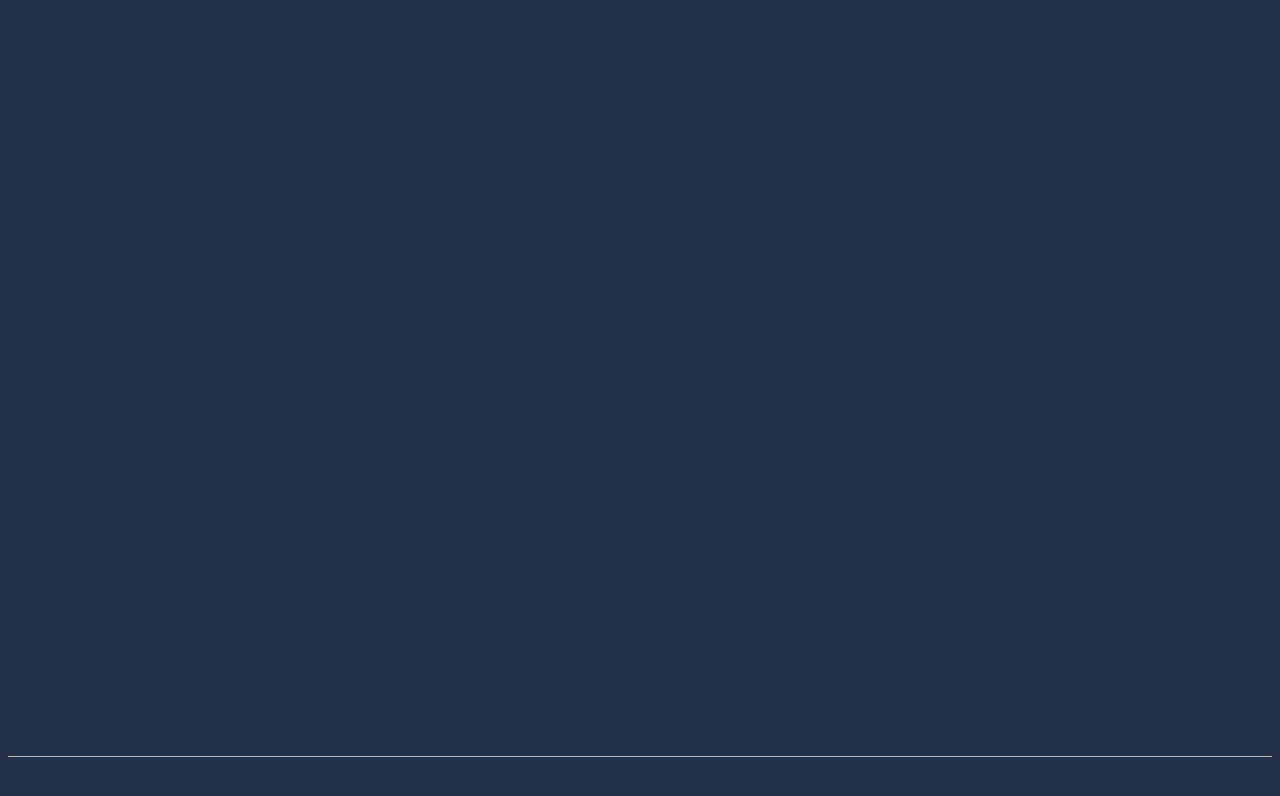
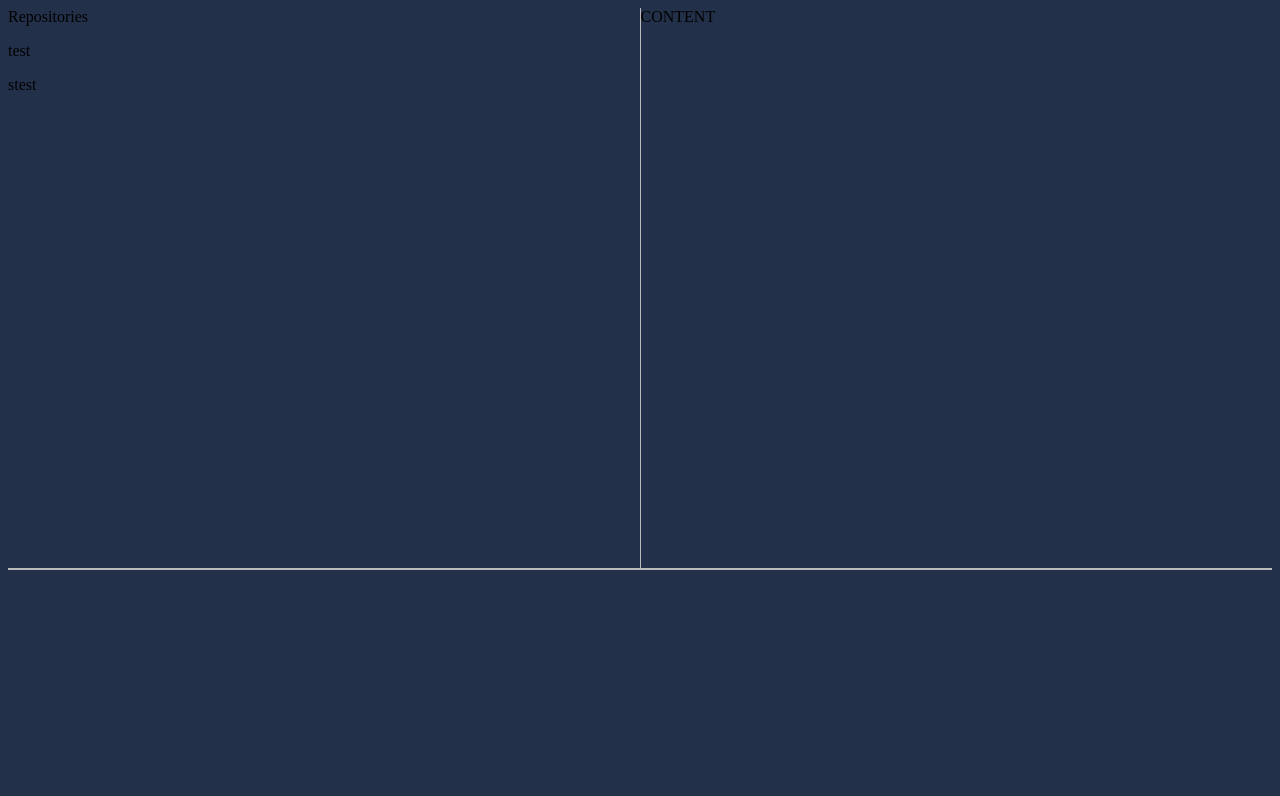
Before and after one commit to ChuckGills/Hack_Ku_25, a React (Vite) app in the folder app/: page / in a window 1280 px wide. Shown: the top 796 px of the page. Built offline with nearby package versions, Linux system fonts and the light colour scheme.

Commit message:
initial layout for whole app

```diff
--- /dev/null
+++ b/app/src/components/SidePanel.tsx
@@ -0,0 +1,33 @@
+import React, { useState, useEffect } from 'react';
+import { exec } from 'child_process';
+import path from 'node:path';
+import styles from './SidePanel.module.css';
+
+
+// import { runScript } from '../renderer.ts';
+
+
+
+export const SidePanel: React.FC = () => {
+    const [repos, setRepos] = useState<string[]>(['test','stest']);
+
+    useEffect(() => {
+        // get repos
+    }, []);
+
+    return (
+        <div className={styles.panelContainer}>
+            <div className={styles.headerContainer}>
+                Repositories
+            </div>
+
+            <div className={styles.contentContainer}>
+                {
+                    repos.map((repo) => (
+                        <p>{repo}</p>
+                    ))
+                }
+            </div>
+        </div>
+    );
+}
--- a/app/src/components/Terminal.module.css
+++ b/app/src/components/Terminal.module.css
@@ -1,9 +1,12 @@
 .terminalContainer {
     display: flex;
     flex-direction: column;
-    height: 100vh;
+    /* height: 100vh; */
+    /* height: fit-content; */
     font-family: monospace;
     color: rgb(141, 242, 255);
+    max-height: 28vh;
+    overflow-y: none;
 }
 
 .outputContainer {
@@ -11,7 +14,7 @@
     flex-direction: column-reverse;
     flex: 1;
     overflow-y: auto;
-    padding: 16px;
+    /* padding: 16px; */
 }
 
 .output {
--- /dev/null
+++ b/app/src/components/app.module.css
@@ -0,0 +1,25 @@
+.container {
+    display: flex;
+    flex-direction: column;
+    max-height: 80vh;
+}
+
+.contentContainer {
+    display: flex;
+    border-bottom: 1px solid #bbbbbb;
+    height: 70vh;
+    min-height: 70vh;
+}
+
+.side {
+    flex: 1;
+    border-right: 1px solid #bbbbbb;
+}
+
+.main {
+    flex: 1;
+}
+
+.terminalContainer {
+    /* max-height: 35vh; */
+}
--- a/app/src/components/app.tsx
+++ b/app/src/components/app.tsx
@@ -1,13 +1,26 @@
 import React, { useState, useEffect } from 'react';
 import { createRoot } from 'react-dom/client';
 
-import {Terminal} from './Terminal.tsx';
+import styles from './app.module.css';
+
+import { Terminal } from './Terminal.tsx';
+import { SidePanel } from './SidePanel.tsx';
 
 const App: React.FC = () => {
     return (
-        <>
-            <Terminal/>
-        </>
+        <div className={styles.container}>
+            <div className={styles.contentContainer}>
+                <div className={styles.side}>
+                    <SidePanel />
+                </div>
+                <div className={styles.main}>
+                    CONTENT
+                </div>
+            </div>
+            <div className={styles.terminalContainer}>
+                <Terminal />
+            </div>
+        </div>
     )
 };
 
```
Also changed, not shown: app/src/components/SidePanel.module.css (added).
